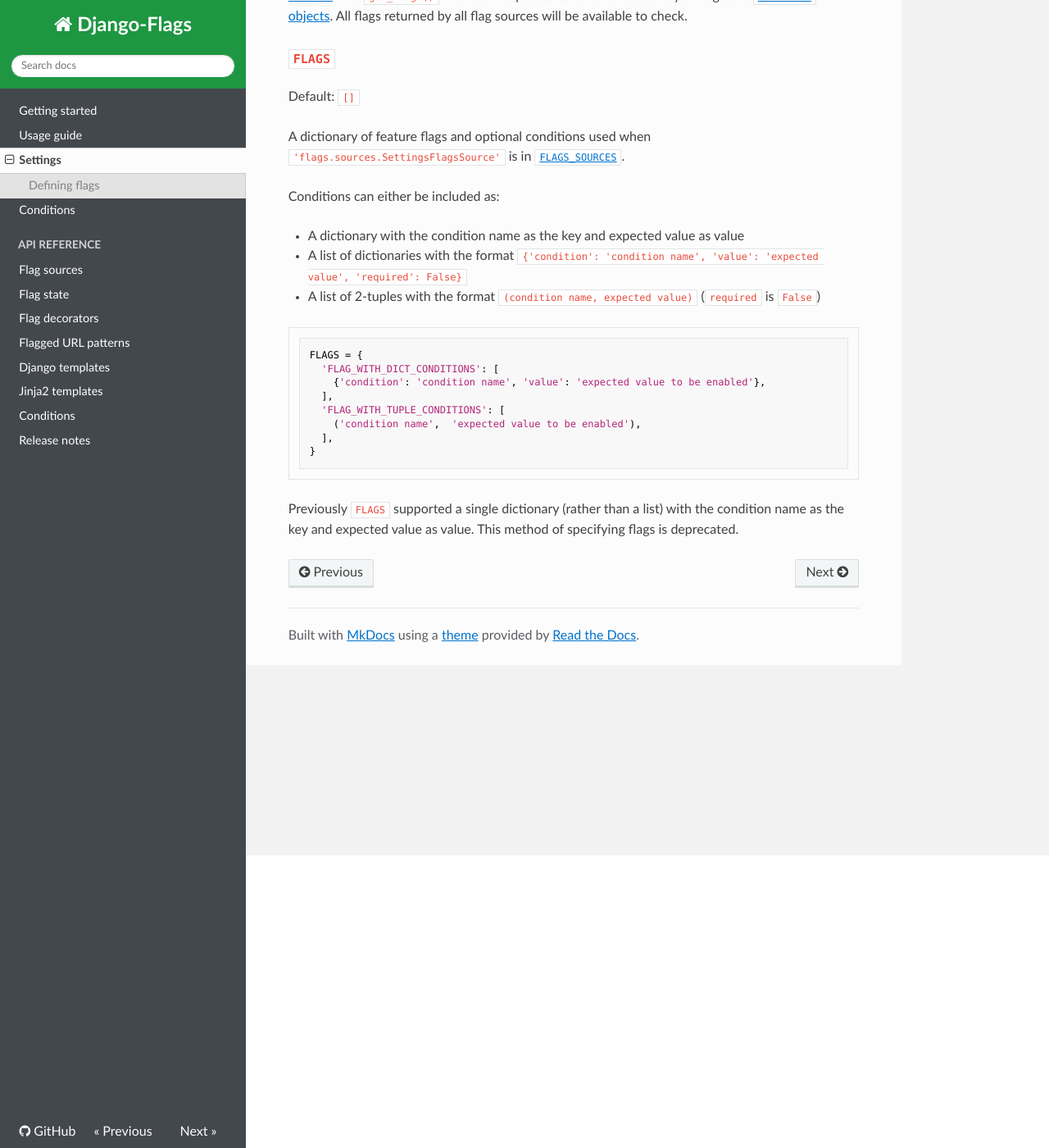
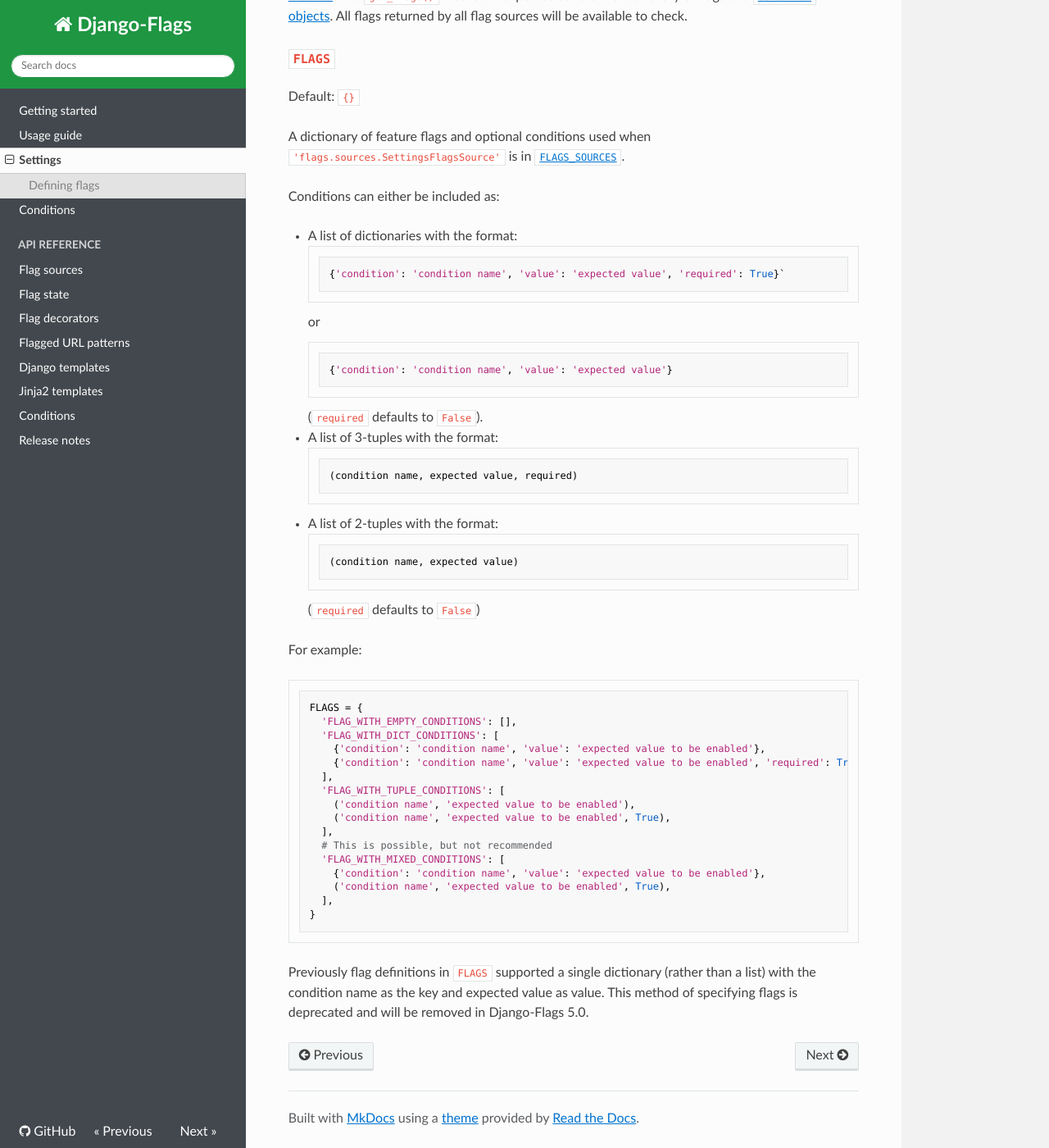
Before and after one commit to cfpb/django-flags, an MkDocs documentation site: the page built from docs/settings.md, in a window 1280 px wide and 1400 px high, scrolled down 357 px. Shown: the whole window at 82% size. Built offline with MkDocs 1.6.1, drawn with Linux system fonts in a browser that asks for light colours; nearby versions of some CDN libraries; old or Windows-style settings are respelled for this version of MkDocs.

Commit message:
Add ability to make a condition required always required

````diff
--- a/docs/settings.md
+++ b/docs/settings.md
@@ -10,25 +10,50 @@
 
 ### `FLAGS`
 
-Default: `[]`
+Default: `{}`
 
 A dictionary of feature flags and optional conditions used when `'flags.sources.SettingsFlagsSource'` is in [`FLAGS_SOURCES`](#flag_sources).
 
 Conditions can either be included as:
 
-- A dictionary with the condition name as the key and expected value as value
-- A list of dictionaries with the format `{'condition': 'condition name', 'value': 'expected value', 'required': False}`
-- A list of 2-tuples with the format `(condition name, expected value)` (`required` is `False`)
+- A list of dictionaries with the format:
+  ```python
+  {'condition': 'condition name', 'value': 'expected value', 'required': True}`
+  ```
+  or
+  ```python
+  {'condition': 'condition name', 'value': 'expected value'}
+  ```
+  (`required` defaults to `False`).
+- A list of 3-tuples with the format:
+  ```python
+  (condition name, expected value, required)
+  ```
+- A list of 2-tuples with the format:
+  ```python
+  (condition name, expected value)
+  ```
+  (`required` defaults to `False`)
+
+For example:
 
 ```python
 FLAGS = {
+  'FLAG_WITH_EMPTY_CONDITIONS': [],
   'FLAG_WITH_DICT_CONDITIONS': [
     {'condition': 'condition name', 'value': 'expected value to be enabled'},
+    {'condition': 'condition name', 'value': 'expected value to be enabled', 'required': True},
   ],
   'FLAG_WITH_TUPLE_CONDITIONS': [
-    ('condition name',  'expected value to be enabled'),
+    ('condition name', 'expected value to be enabled'),
+    ('condition name', 'expected value to be enabled', True),
+  ],
+  # This is possible, but not recommended
+  'FLAG_WITH_MIXED_CONDITIONS': [
+    {'condition': 'condition name', 'value': 'expected value to be enabled'},
+    ('condition name', 'expected value to be enabled', True),
   ],
 }
 ```
 
-Previously `FLAGS` supported a single dictionary (rather than a list) with the condition name as the key and expected value as value. This method of specifying flags is deprecated.
+Previously flag definitions in `FLAGS` supported a single dictionary (rather than a list) with the condition name as the key and expected value as value. This method of specifying flags is deprecated and will be removed in Django-Flags 5.0.
````
Also changed, not shown: docs/api/sources.md (+1 -1 lines), docs/usage.md (+10 -6 lines), docs/images/screenshot_create.png, 5 other files.
